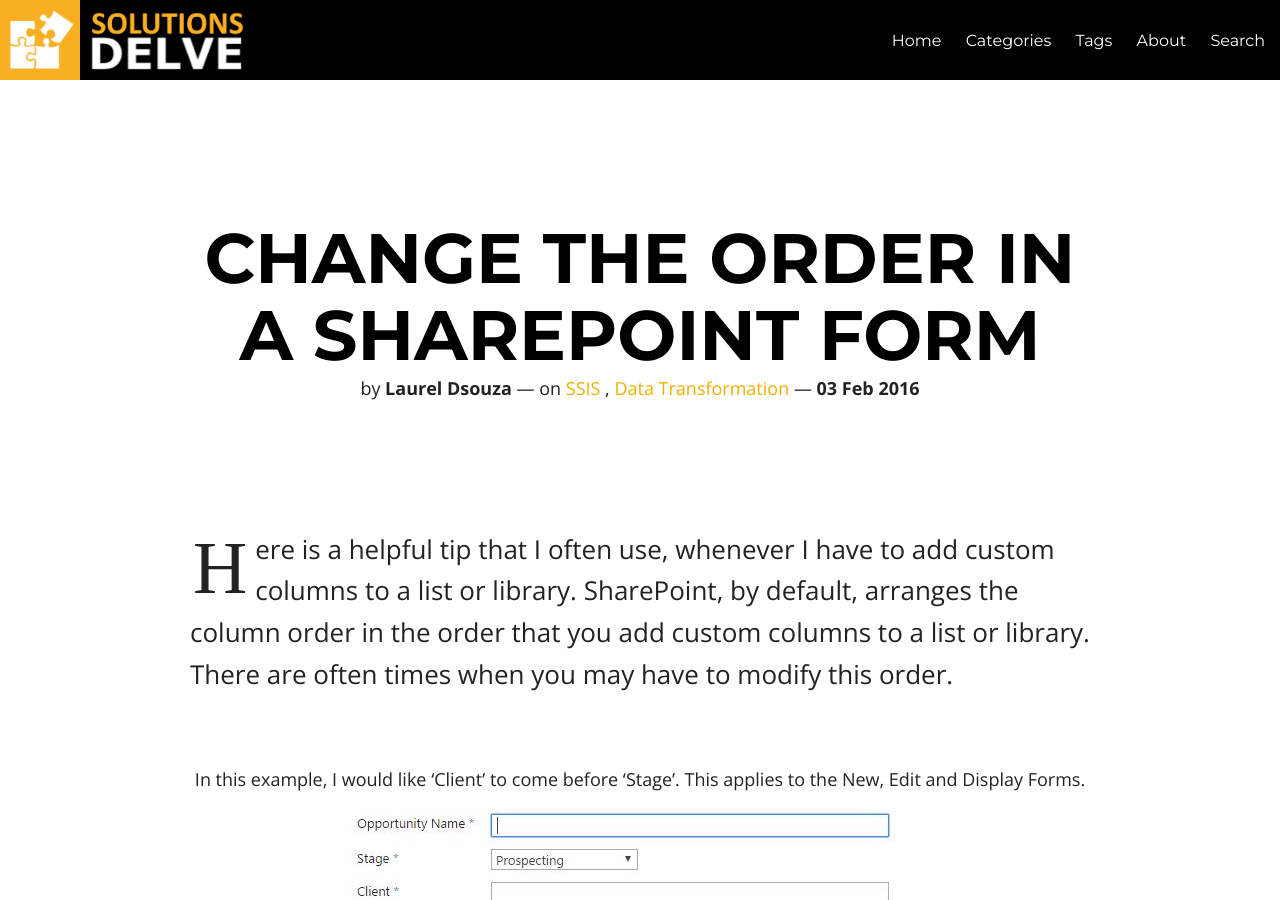
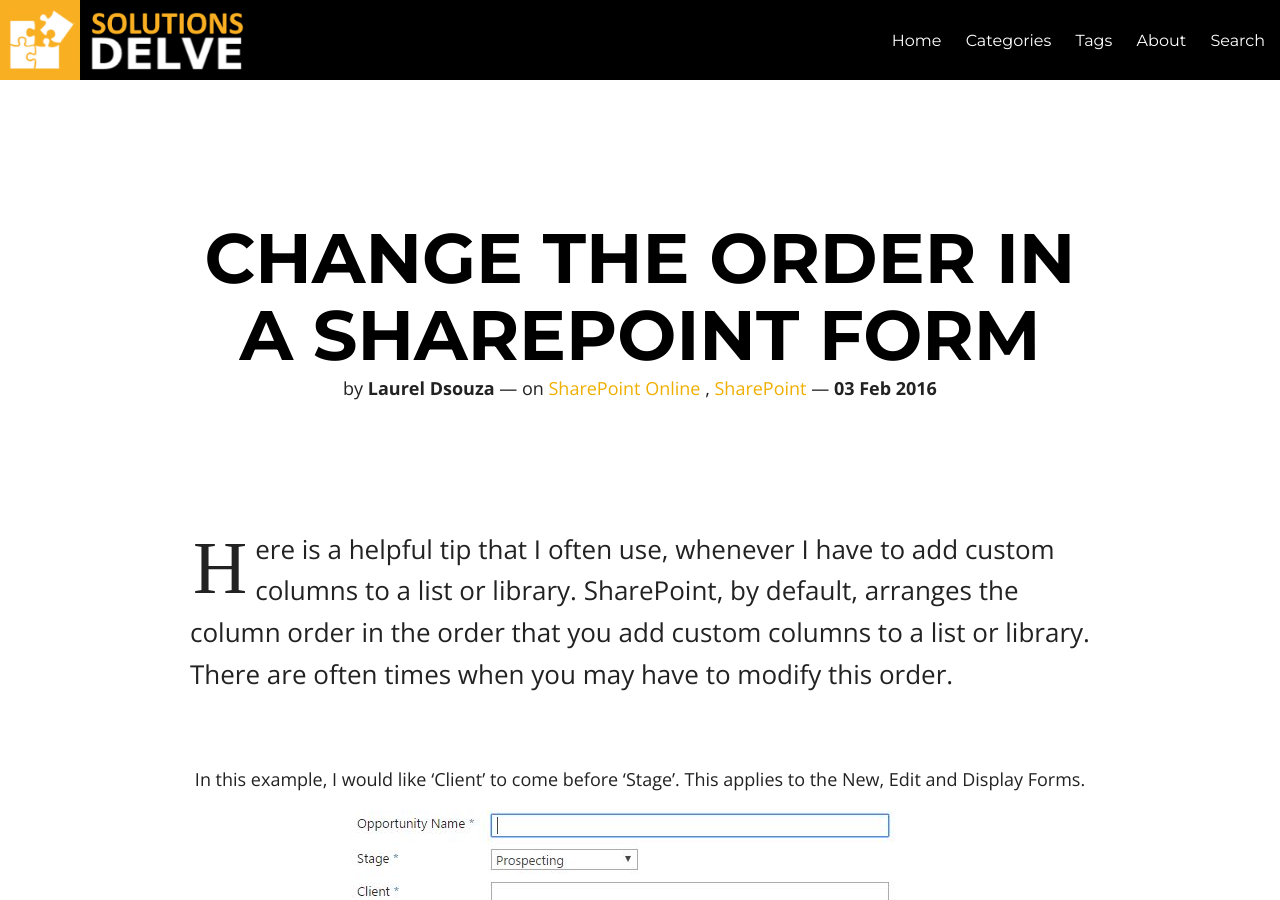
Before and after one commit to ldsouza/ldsouza.github.io, a Jekyll site: the page built from _posts/2016-02-03-sharepoint-tip-column-order.md, in a window 1280 px wide and 900 px high. Built offline with Jekyll 4.4.1, drawn with Linux system fonts in a browser that asks for light colours; nearby versions of some CDN libraries; comment, search, counter and statistics services are not loaded.

Commit message:
Update 2016-02-03-sharepoint-tip-column-order.md

```diff
--- a/_posts/2016-02-03-sharepoint-tip-column-order.md
+++ b/_posts/2016-02-03-sharepoint-tip-column-order.md
@@ -5,10 +5,10 @@
 headline:
 modified: 2014-07-19
 published: true
-category: SQL Server
+category: SharePoint
 tags:
-  - SSIS
-  - Data Transformation
+  - SharePoint Online
+  - SharePoint
 comments: true
 mathjax:
 ---
```
